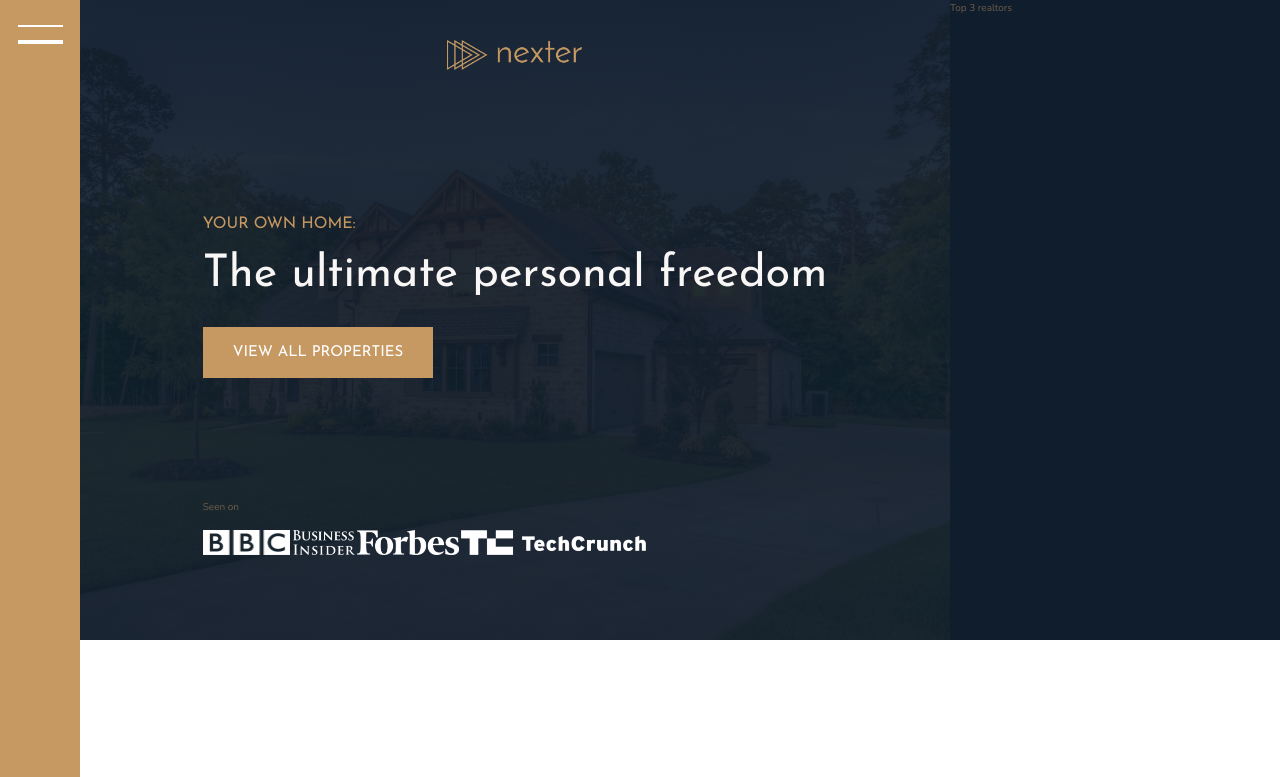
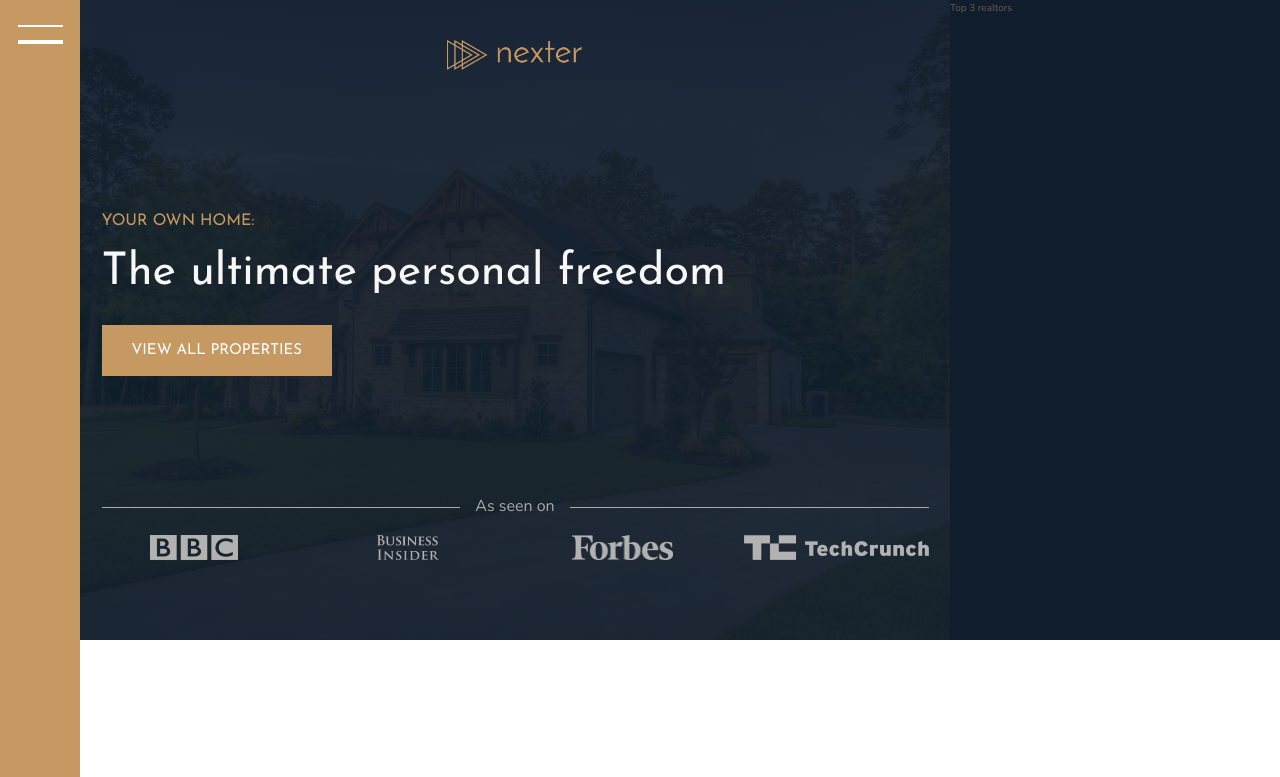
Before and after one commit to PhusionDev/udemy-nexter, a website: page index.html in a window 1280 px wide. Shown: the top 777 px of the page. Drawn offline with nearby package versions, Linux system fonts and the light colour scheme.

Commit message:
Building the Header - Part 2

```diff
--- a/index.html
+++ b/index.html
@@ -21,7 +21,7 @@
         <h3 class="heading-3">Your own home:</h3>
         <h1 class="heading-1">The ultimate personal freedom</h1>
         <button class="btn header__btn">View all properties</button>
-        <div class="header__seenon-text">Seen on</div>
+        <div class="header__seenon-text">As seen on</div>
         <div class="header__seenon-logos">
           <img src="img/logo-bbc.png" alt="Seen on logo 1">
           <img src="img/logo-bi.png" alt="Seen on logo 2">
--- a/sass/_header.scss
+++ b/sass/_header.scss
@@ -25,13 +25,31 @@
   }
 
   &__seenon-text {
+    display: grid;
+    grid-template-columns: 1fr max-content 1fr;
+    font-size: 1.6rem;
+    color: $color-grey-light-2;
+    grid-column-gap: 1.5rem;
+    align-items: center;
 
+    &::before,
+    &::after {
+      content: "";
+      height: 1px;
+      display: block;
+      background-color: currentColor;
+    }
   }
 
   &__seenon-logos {
+    display: grid;
+    grid-template-columns: repeat(4, 1fr);
+    grid-column-gap: 3rem;
+    justify-items: center;
 
     img {
       height: 2.5rem;
+      filter: brightness(70%);
     }
   }
 }
```
Also changed, not shown: css/style.css.
